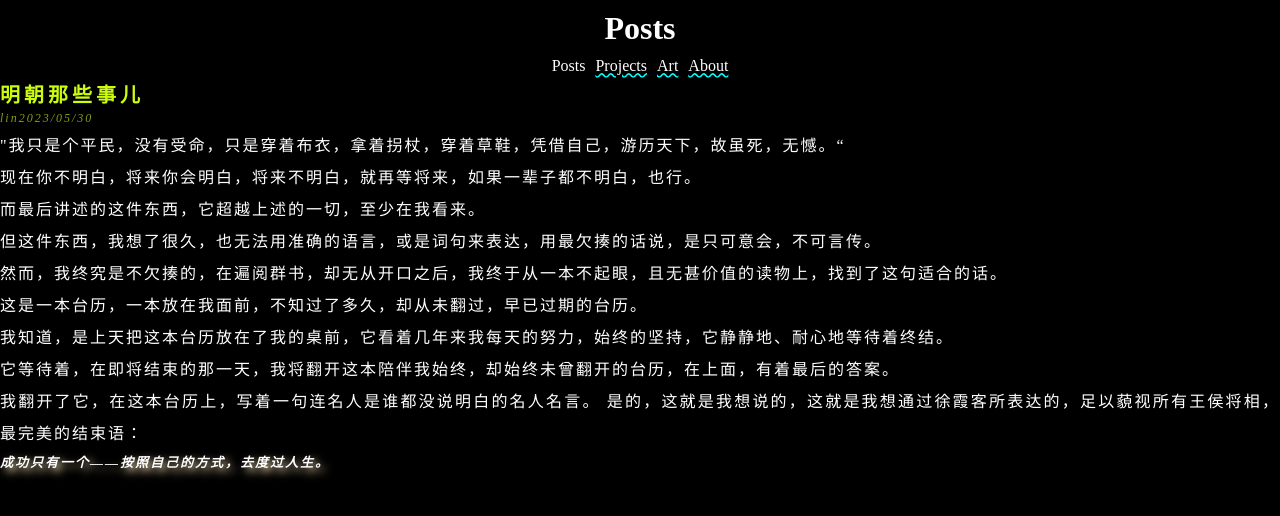
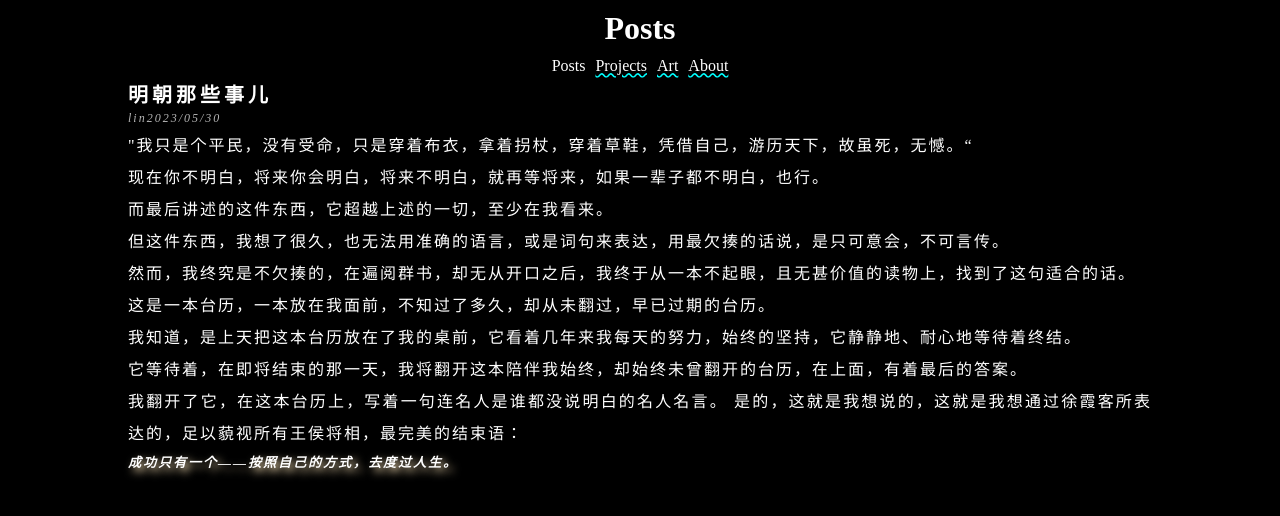
Before and after one commit to linround/me, a Next.js app: page /posts/bright-moon in a window 1280 px wide. Shown: the top 516 px of the page. Built offline with nearby package versions, Linux system fonts and the light colour scheme.

Commit message:
stage: post-m型社会

```diff
--- a/app/globals.css
+++ b/app/globals.css
@@ -6,8 +6,8 @@
   --content-link-text-decoration-color:aqua;
   --line-bg-color:#685656;
   --contact-link-color:#c4de16;
-  --post-title-link-color:#ccfc10;
-  --post-title-introduction-color:#c4de16;
+  --post-title-link-color:#fff;
+  --post-title-introduction-color:white;
 }
 [data-theme="light"] {
   --bg-color: white;
--- a/app/posts/bright-moon/page.module.css
+++ b/app/posts/bright-moon/page.module.css
@@ -1,4 +1,5 @@
 .container {
+  max-width: 80%;
 }
 .header{
   display: flex;
--- a/app/posts/bright-moon/page.tsx
+++ b/app/posts/bright-moon/page.tsx
@@ -11,7 +11,7 @@ export default function page(){
     <div className={style.container}>
       <div className={style.header}>
         <div className={style.title}>
-          <Link href={brightMoon.link} className={style.link} target={'_blank'}>
+          <Link href={brightMoon.link || ''} className={style.link} target={'_blank'}>
             {brightMoon.title}
           </Link>
         </div>
```
